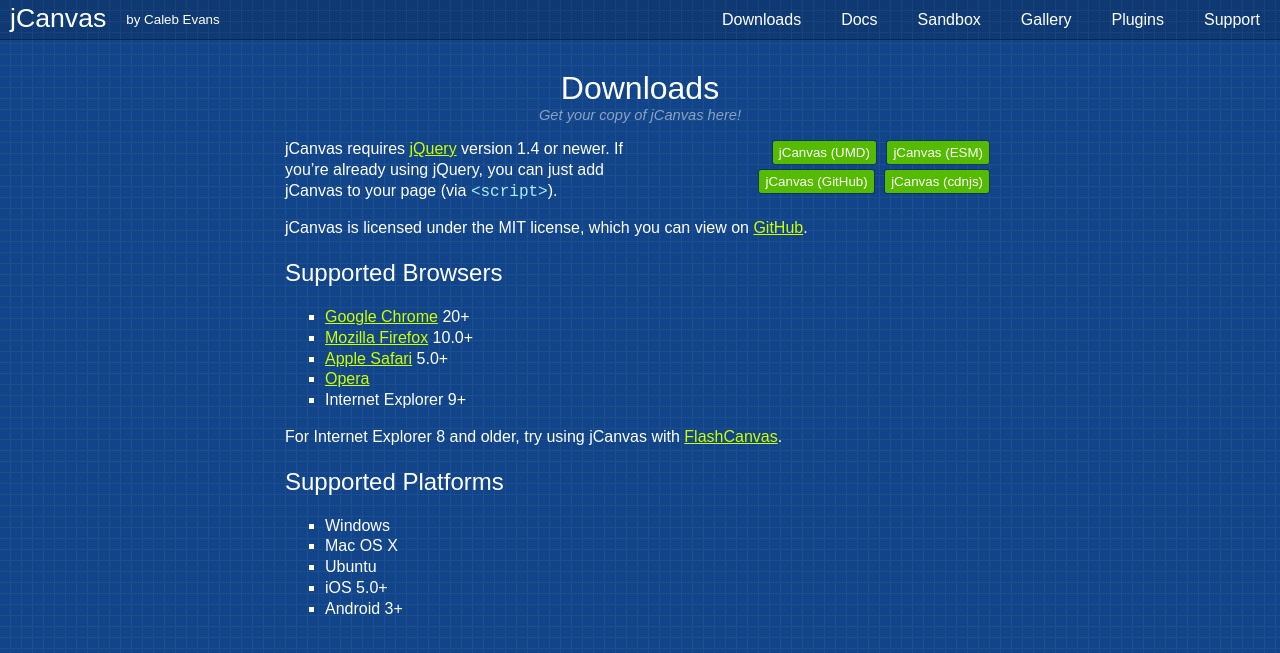
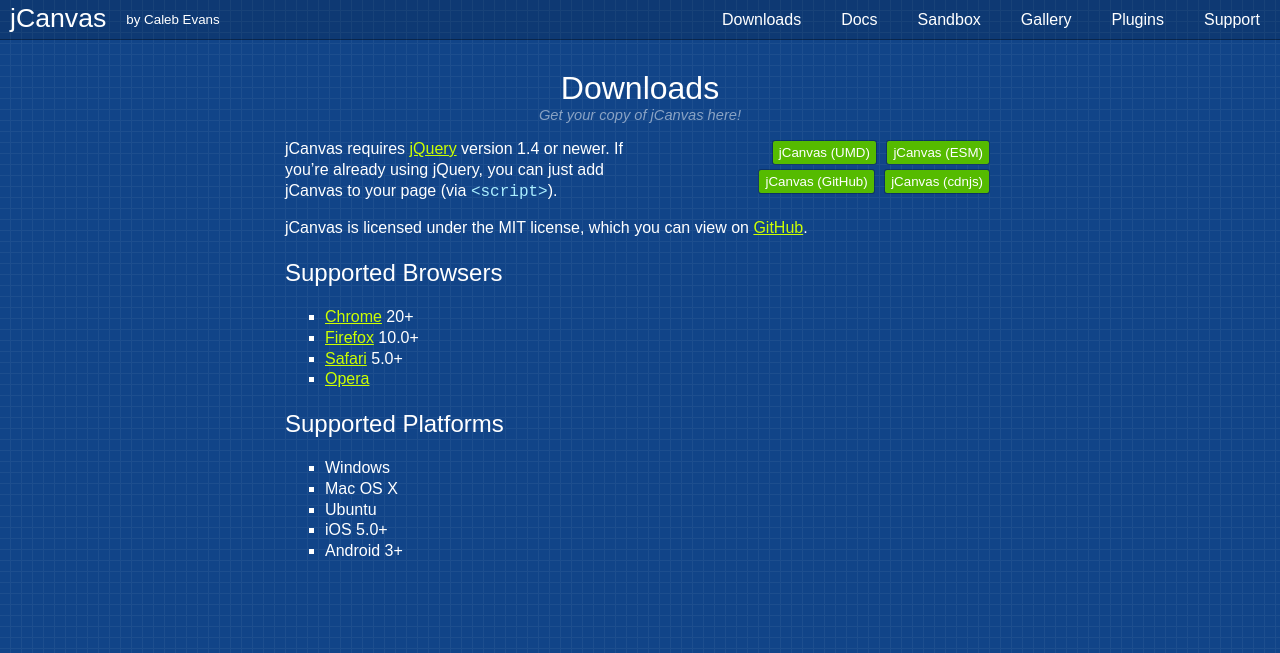
Before and after one commit to caleb531/jcanvas-website, a Jekyll site: the page built from _pages/downloads.md, in a window 1280 px wide. Shown: the top 653 px of the page. Built offline with Jekyll 4.4.1, drawn with Linux system fonts in a browser that asks for light colours; some web fonts are replaced; a script that is not in the unit is left out.

Commit message:
Use jCanvas v22.0.0 for website

```diff
--- a/_data/downloads.yml
+++ b/_data/downloads.yml
@@ -1,3 +1,3 @@
 # jCanvas download and version data
 
-version: v21.0.1
+version: v22.0.0
--- a/_pages/downloads.md
+++ b/_pages/downloads.md
@@ -17,14 +17,10 @@
 
 ## Supported Browsers
 
-- [Google Chrome](https://www.google.com/chrome/) 20+
-- [Mozilla Firefox](https://www.mozilla.org/en-US/firefox/new/) 10.0+
-- [Apple Safari](https://www.apple.com/safari/) 5.0+
+- [Chrome](https://www.google.com/chrome/) 20+
+- [Firefox](https://www.mozilla.org/en-US/firefox/new/) 10.0+
+- [Safari](https://www.apple.com/safari/) 5.0+
 - [Opera](https://www.opera.com/)
-- Internet Explorer 9+
-
-For Internet Explorer 8 and older, try using jCanvas with
-[FlashCanvas](http://flashcanvas.net/).
 
 ## Supported Platforms
 
```
